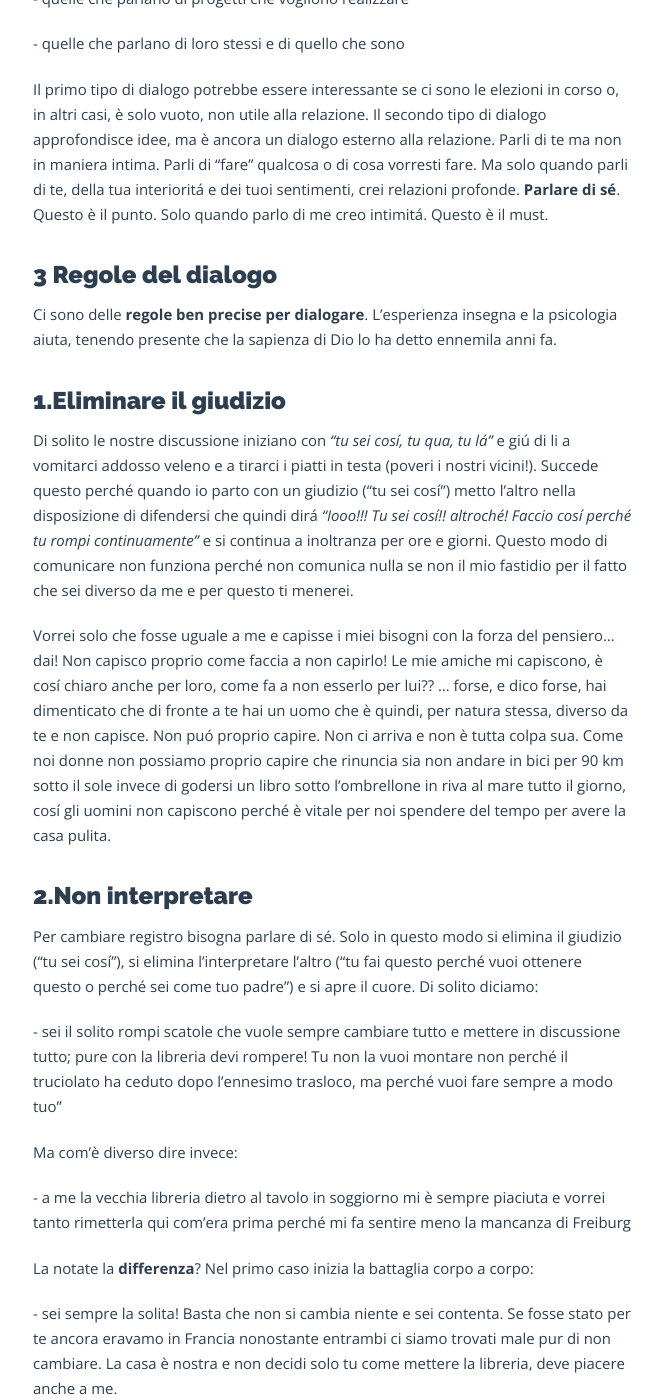
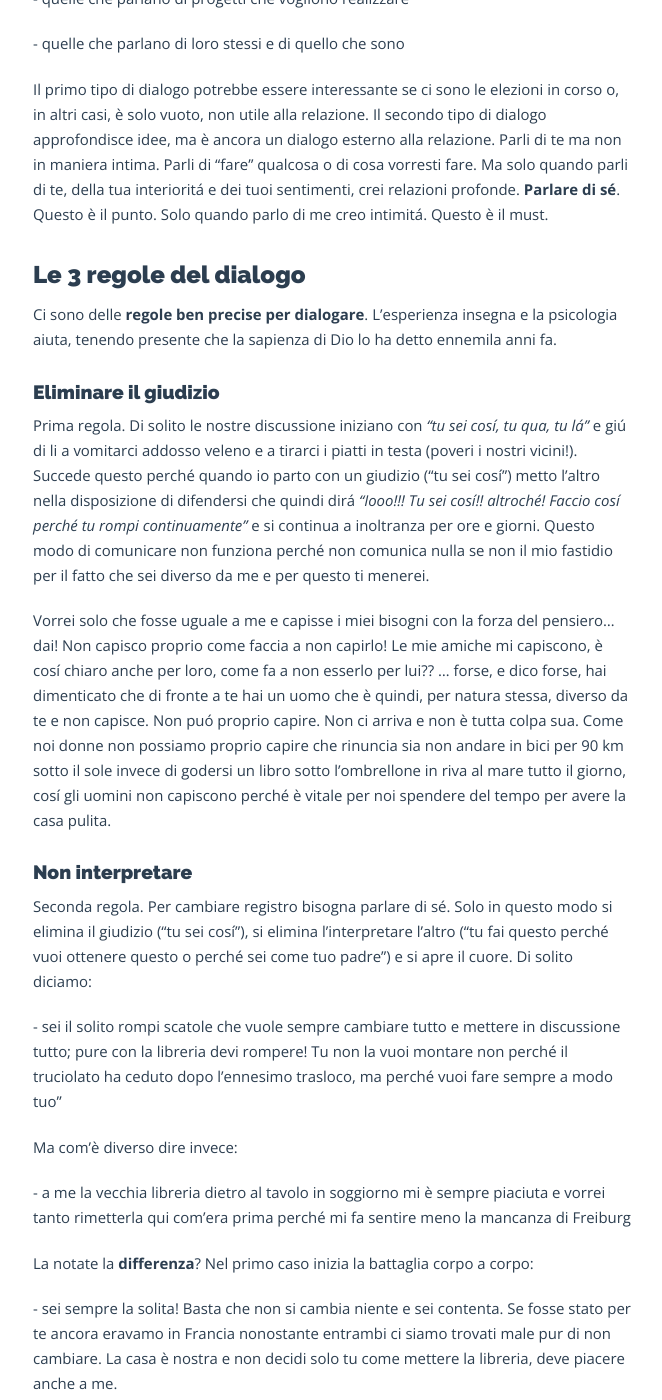
Before and after one commit to ruvido/5p2p, a Jekyll site: the page built from _posts/2019/2019-05-07-3-regole-d-oro-per-dialogare-da-dio.md, in a window 1280 px wide and 1400 px high, scrolled down 2950 px. Shown: the whole window, without its empty margins (307-969 px from the left). Built offline with Jekyll 4.4.1, drawn with Linux system fonts in a browser that asks for light colours; some of the changed text lies outside the part shown.

Commit message:
Update from Forestry.io Alessandra Lucca updated _posts/2019/2019-05-07-3-regole-d-oro-per-dialogare-da-dio.md

```diff
--- a/_posts/2019/2019-05-07-3-regole-d-oro-per-dialogare-da-dio.md
+++ b/_posts/2019/2019-05-07-3-regole-d-oro-per-dialogare-da-dio.md
@@ -1,8 +1,8 @@
 ---
-title: 3 regole d'oro per dialogare da Dio
+title: Le 3 regole d'oro per dialogare da Dio
 author: Alescanca
 image: "/uploads/3 regole d'oro per dialogare.jpg"
-permalink: 3-regole-doro-per-dialogare-da-dio
+permalink: le-3-regole-doro-per-dialogare-da-dio
 
 ---
 Non si sa quante volte ho sentito parlare dell'importanza del dialogo nella coppia. _"Se c'é dialogo c'è tutto"_. Ma da dove nasce questo dialogo, cosa dobbiamo dirci e soprattutto come. Ci sono regole o l'altro mi deve capire al volo altrimenti non siamo fatti per stare insieme? Parlare senza parole poi…
@@ -36,19 +36,19 @@ Dice il Ruvido che ci sono tre tipi di persone:
 Il primo tipo di dialogo potrebbe essere interessante se ci sono le elezioni in corso o, in altri casi, è solo vuoto, non utile alla relazione. Il secondo tipo di dialogo approfondisce idee, ma è ancora un dialogo esterno alla relazione. Parli di te ma non in maniera intima. Parli di "fare" qualcosa o di cosa vorresti fare. Ma solo quando parli di te, della tua interioritá e dei tuoi sentimenti, crei relazioni profonde.
 **Parlare di sé**. Questo è il punto. Solo quando parlo di me creo intimitá. Questo è il must.
 
-## 3 Regole del dialogo
+## Le 3 regole del dialogo
 
 Ci sono delle **regole ben precise per dialogare**. L'esperienza insegna e la psicologia aiuta, tenendo presente che la sapienza di Dio lo ha detto ennemila anni fa.
 
-### 1.Eliminare il giudizio
+#### Eliminare il giudizio
 
-Di solito le nostre discussione iniziano con _"tu sei cosí, tu qua, tu lá"_ e giú di li a vomitarci addosso veleno e a tirarci i piatti in testa (poveri i nostri vicini!). Succede questo perché quando io parto con un giudizio ("tu sei cosí") metto l'altro nella disposizione di difendersi che quindi dirá _"Iooo!!! Tu sei cosí!! altroché! Faccio cosí perché tu rompi continuamente"_ e si continua a inoltranza per ore e giorni. Questo modo di comunicare non funziona perché non comunica nulla se non il mio fastidio per il fatto che sei diverso da me e per questo ti menerei.
+Prima regola. Di solito le nostre discussione iniziano con _"tu sei cosí, tu qua, tu lá"_ e giú di li a vomitarci addosso veleno e a tirarci i piatti in testa (poveri i nostri vicini!). Succede questo perché quando io parto con un giudizio ("tu sei cosí") metto l'altro nella disposizione di difendersi che quindi dirá _"Iooo!!! Tu sei cosí!! altroché! Faccio cosí perché tu rompi continuamente"_ e si continua a inoltranza per ore e giorni. Questo modo di comunicare non funziona perché non comunica nulla se non il mio fastidio per il fatto che sei diverso da me e per questo ti menerei.
 
 Vorrei solo che fosse uguale a me e capisse i miei bisogni con la forza del pensiero… dai! Non capisco proprio come faccia a non capirlo! Le mie amiche mi capiscono, è cosí chiaro anche per loro, come fa a non esserlo per lui?? … forse, e dico forse, hai dimenticato che di fronte a te hai un uomo che è quindi, per natura stessa, diverso da te e non capisce. Non puó proprio capire. Non ci arriva e non è tutta colpa sua. Come noi donne non possiamo proprio capire che rinuncia sia non andare in bici per 90 km sotto il sole invece di godersi un libro sotto l'ombrellone in riva al mare tutto il giorno, cosí gli uomini non capiscono perché è vitale per noi spendere del tempo per avere la casa pulita.
 
-### 2.Non interpretare
+#### Non interpretare
 
-Per cambiare registro bisogna parlare di sé. Solo in questo modo si elimina il giudizio ("tu sei cosí"), si elimina l'interpretare l'altro ("tu fai questo perché vuoi ottenere questo o perché sei come tuo padre") e si apre il cuore. Di solito diciamo:
+Seconda regola. Per cambiare registro bisogna parlare di sé. Solo in questo modo si elimina il giudizio ("tu sei cosí"), si elimina l'interpretare l'altro ("tu fai questo perché vuoi ottenere questo o perché sei come tuo padre") e si apre il cuore. Di solito diciamo:
 
 \- sei il solito rompi scatole che vuole sempre cambiare tutto e mettere in discussione tutto; pure con la libreria devi rompere! Tu non la vuoi montare non perché il truciolato ha ceduto dopo l'ennesimo trasloco, ma perché vuoi fare sempre a modo tuo"
 
@@ -69,9 +69,9 @@ A dire il vero di solito rimaniamo senza libreria dopo un trasloco per almeno ot
 
 Vi evito tutto il resto del litigio durato sei mesi per una stupida libreria perché da Natale siamo passati all'argomento "divano" dove in cinque non ci entriamo da un pezzo e per quello a sei posti non ci accordiamo su come metterlo… lasciamo stare, stavolta non ho neanche scuse nostalgiche di qualche tipo, solo non voglio rinunciare alle cassettiere (tutto non ci entra!) con i frontali sbilenchi che non posso aprire se no cascano… ma io ci tengo, ci tenevo i vestitini di Samuele appena nato. Chiaramente ho fatto esempi semplici su punti superficiali (e litighiamo almeno sei mesi a riguardo!), ma per le cose piú profonde poi sono cavoli amari veramente.
 
-### 3.Parlare di sé
+#### Parlare di sé
 
-Insomma se io parto con il _"tu"_ l'altro si mette sulla difensiva e non puó che contrattaccare. Se invece io **parlo di me**, di cosa mi piace, mi interessa, come vorrei realizzare quella cosa, allora l'altro si mette in una condizione di ascolto e mi accoglie. Questo non vuol dire che la pensa come me e mi accontenterá, ma che almeno possiamo parlare e non iniziare la solita guerra.
+Terza regola. Insomma se io parto con il _"tu"_ l'altro si mette sulla difensiva e non puó che contrattaccare. Se invece io **parlo di me**, di cosa mi piace, mi interessa, come vorrei realizzare quella cosa, allora l'altro si mette in una condizione di ascolto e mi accoglie. Questo non vuol dire che la pensa come me e mi accontenterá, ma che almeno possiamo parlare e non iniziare la solita guerra.
 
 Inoltre quando parlo di me **non interpreto** nessuno. Non sappiamo mai perché l'altro fa quella cosa e perché. Quando diciamo _"Sei come tuo padre! Alzi la voce per sentirti piú forte e avere ragione"_ stiamo interpretando e giudicando. L'altro puó dire che invece alza la voce perché è il suo modo per esprimere in maniera non dannosa la sua rabbia perché altrimenti spaccherebbe il mondo dopo il litigio che c'è stato anche la scorsa settimana sullo stesso argomento. Sentirsi interpretato è sempre irritante e maldispone. Diverso è dire _"quando alzi la voce mi fa soffrire perché tocchi delle note dolenti della mia storia"_. In quest'altro modo non c'è nessun giudizio e nessuna interpretazione, ma parlo di me. Da questo si puó aprire un dialogo sul modo di relazionarsi con l'altro, le sue ferite e il modo di reagire alle cose irritanti fino a come gestire la rabbia. Insomma, tutta un'altra canzone.
 
```
